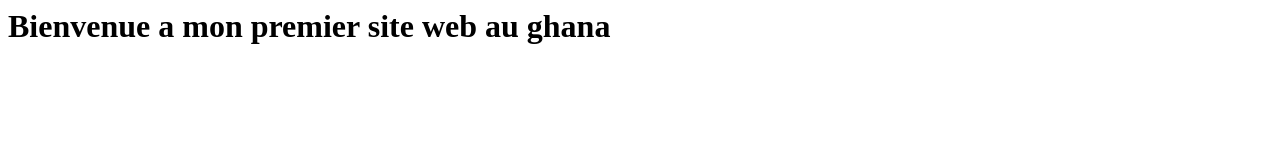
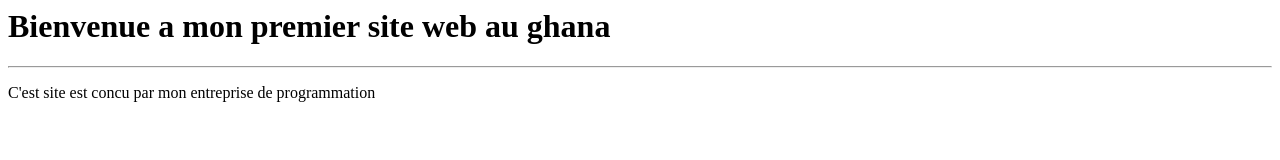
Before and after one commit to abdoulaye2/Ghana, a plain HTML site: page index.html in a window 1280 px wide. Drawn offline with Linux system fonts and the light colour scheme.

Commit message:
Mon paragraphe du titre principale

```diff
--- a/index.html
+++ b/index.html
@@ -4,5 +4,7 @@
     </head>
     <body>
         <h1>Bienvenue a mon premier site web au ghana</h1>
+        <hr>
+        <p>C'est site est concu par mon entreprise de programmation</p>
     </body>
 </html>
```
